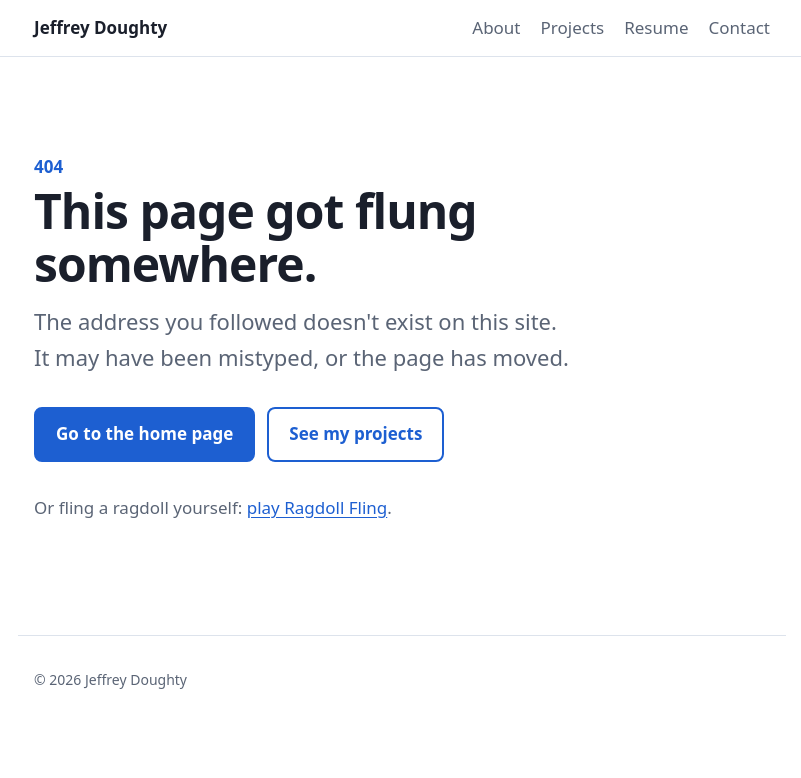
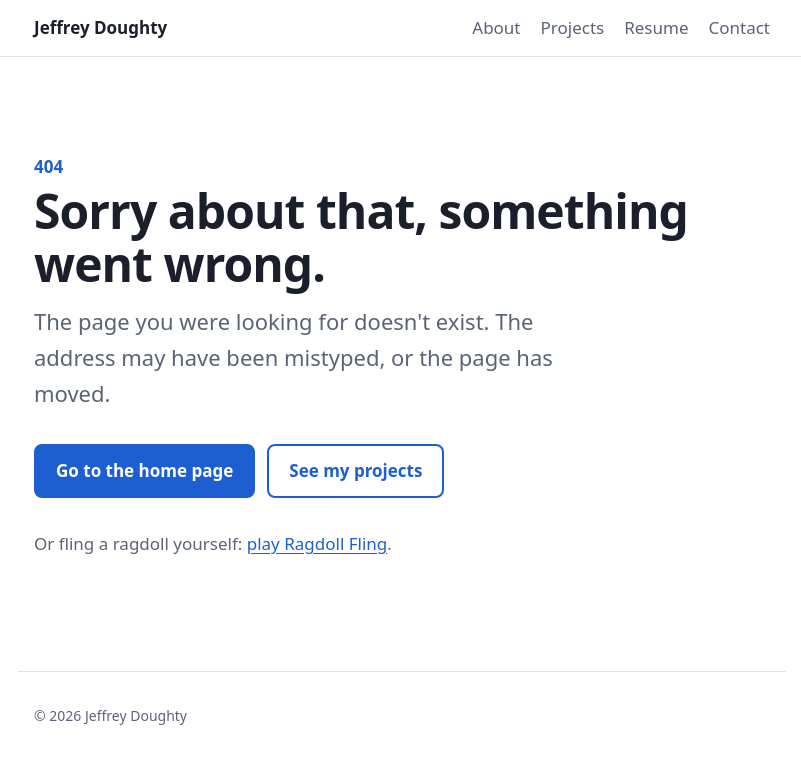
Before and after one commit to hollewood32-gif/portfolio-site, a website built with Vite: page 404.html in a window 1280 px wide. Shown: the whole page, without its empty margins (238-1039 px from the left). Built offline with nearby package versions, Linux system fonts and the light colour scheme.

Commit message:
Change the 404 headline to 'Sorry about that, something went wrong.'
Co-Authored-By: Claude Opus 5.5 <noreply@anthropic.com>

```diff
--- a/404.html
+++ b/404.html
@@ -32,9 +32,9 @@
     <main id="main">
       <section class="not-found" aria-labelledby="nf-title">
         <p class="eyebrow">404</p>
-        <h1 id="nf-title">This page got flung somewhere.</h1>
+        <h1 id="nf-title">Sorry about that, something went wrong.</h1>
         <p class="headline">
-          The address you followed doesn't exist on this site. It may have been mistyped, or the
+          The page you were looking for doesn't exist. The address may have been mistyped, or the
           page has moved.
         </p>
         <div class="actions">
```
Also changed, not shown: CLAUDE.md (+1 -1 lines).
